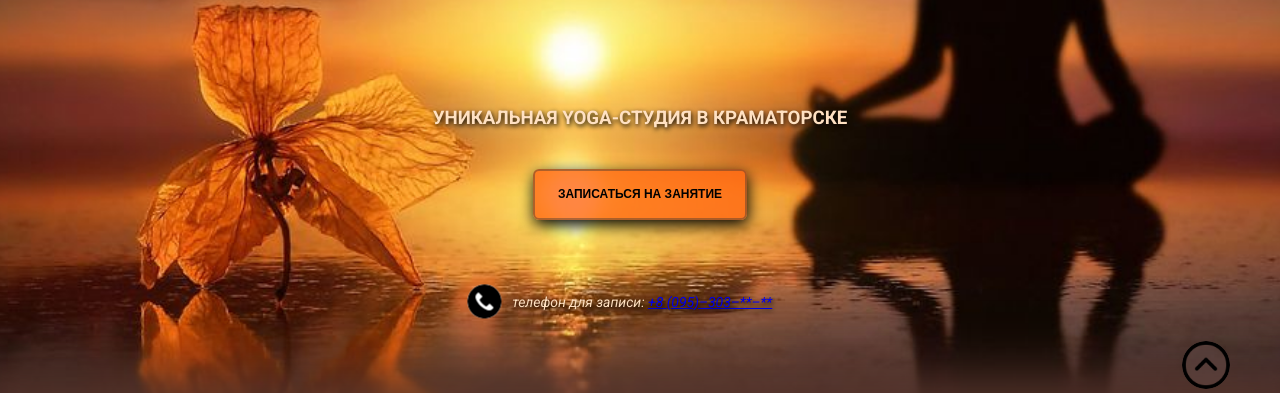
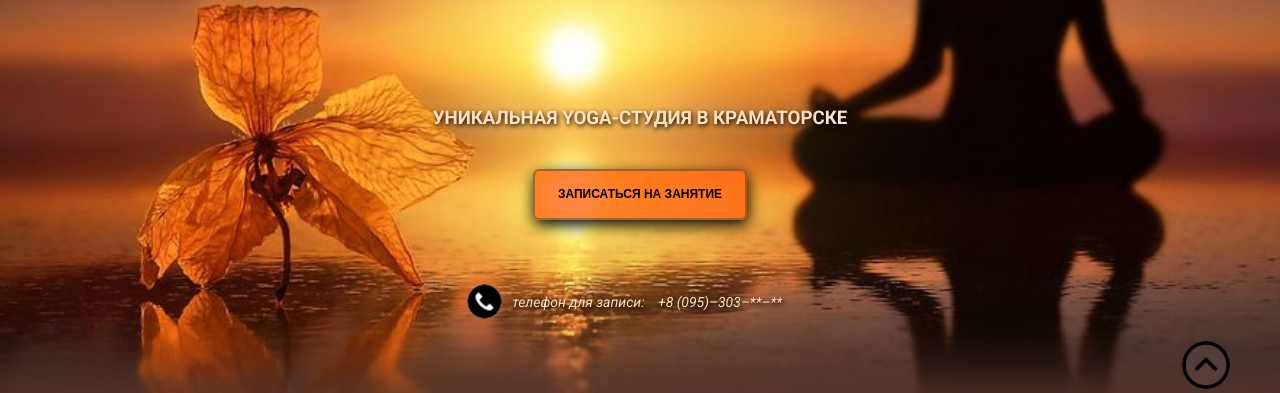
Before and after one commit to tsmargo86/Yoga-studio, a plain HTML site: page index.html in a window 1280 px wide. Shown: the part 291-684 px from the top of the page. Drawn offline with nearby package versions, Linux system fonts and the light colour scheme.

Commit message:
Add files via upload

```diff
--- a/css/style.css
+++ b/css/style.css
@@ -198,7 +198,8 @@ h1 {
   animation: pulse 2s linear infinite;
 }
 
-.tel p {
+.tel a, .tel p {
+  text-decoration: none;
   color: rgb(255, 225, 194);
   text-shadow: 1px 2px 5px black;
   padding-left: 10px;
```
